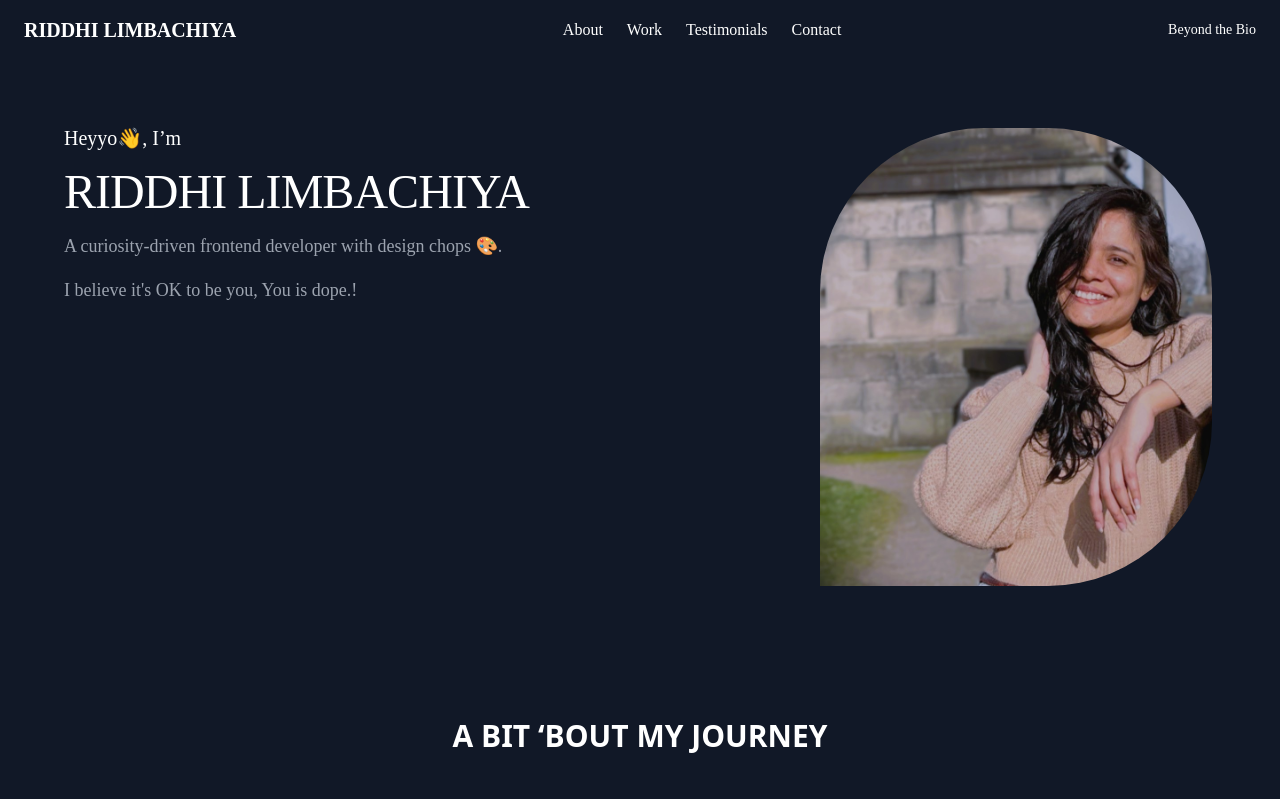
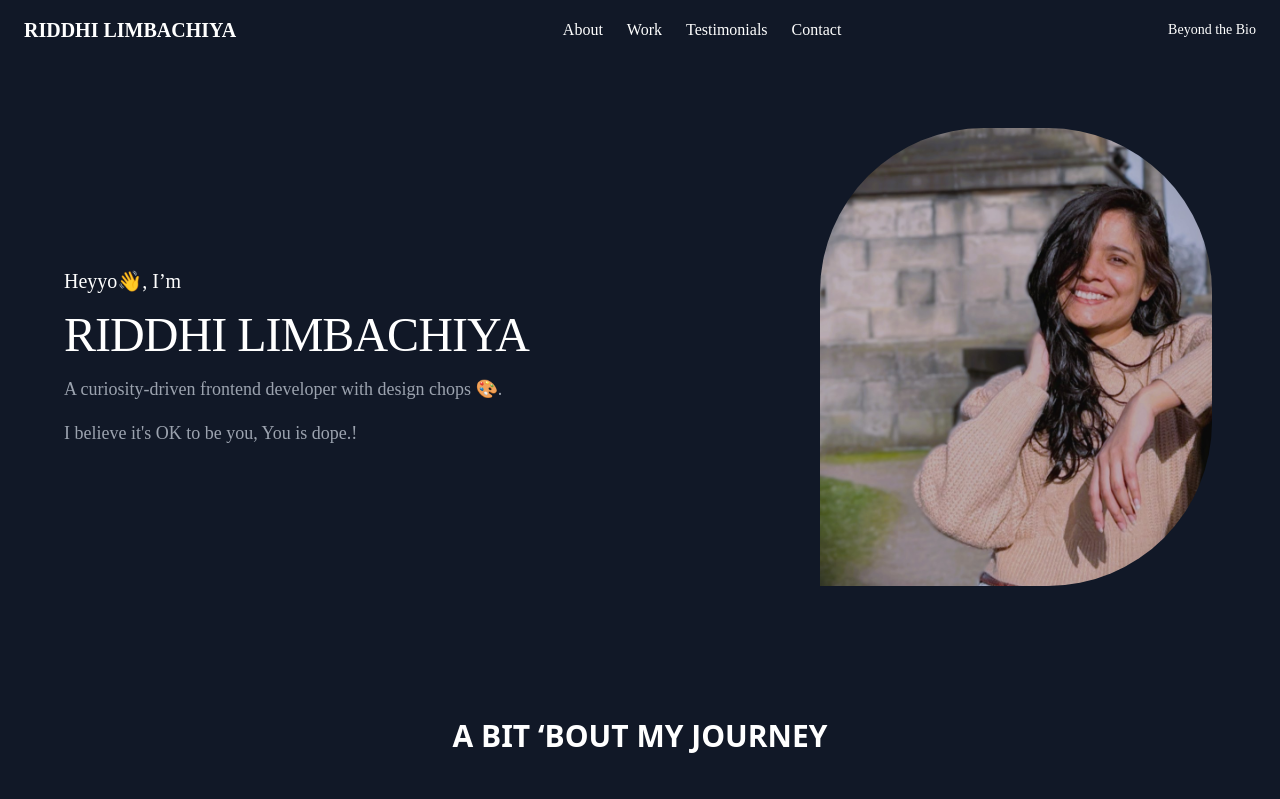
Before and after one commit to Krishnapriya-prasannan/portfolio, a React (Create React App) app: page / in a window 1280 px wide. Shown: the top 799 px of the page. Built offline with nearby package versions, Linux system fonts and the light colour scheme.

Commit message:
some changes

```diff
--- a/src/Components/Hero.js
+++ b/src/Components/Hero.js
@@ -2,14 +2,14 @@ import React from "react";
 
 const Hero = () => {
   return (
-    <section className="flex flex-col md:flex-row items-left justify-center bg-gray-900 text-white py-16 px-16 font-[Montserrat]">
+    <section className="flex flex-col md:flex-row items-center justify-center bg-gray-900 text-white py-16 px-4 md:px-16 font-[Montserrat]">
       {/* Right Image on Mobile */}
       <div
-        className="rounded-full overflow-hidden w-[400px] h-[466.15px] mb-6 md:mb-0 md:order-last md:ml-0 md:w-[400px] md:h-[466.15px] flex-shrink-0"
+        className="rounded-full overflow-hidden w-[300px] h-[350px] mb-6 md:mb-0 md:order-last md:ml-0 md:w-[400px] md:h-[466.15px] flex-shrink-0"
         style={{
-          borderRadius: '168px 168px 168px 4px',
-          border: '4px solid transparent',
-          opacity: 1
+          borderRadius: "168px 168px 168px 4px",
+          border: "4px solid transparent",
+          opacity: 1,
         }}
       >
         <img
```
